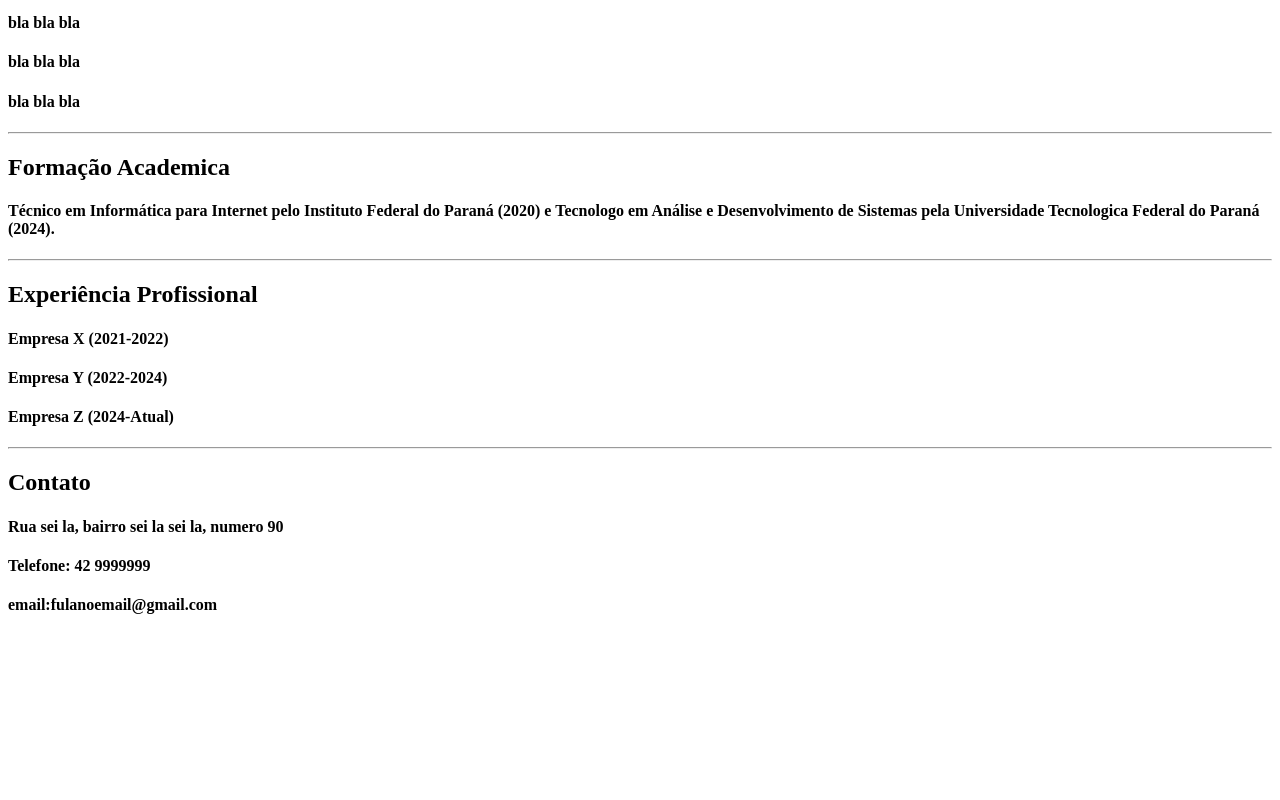
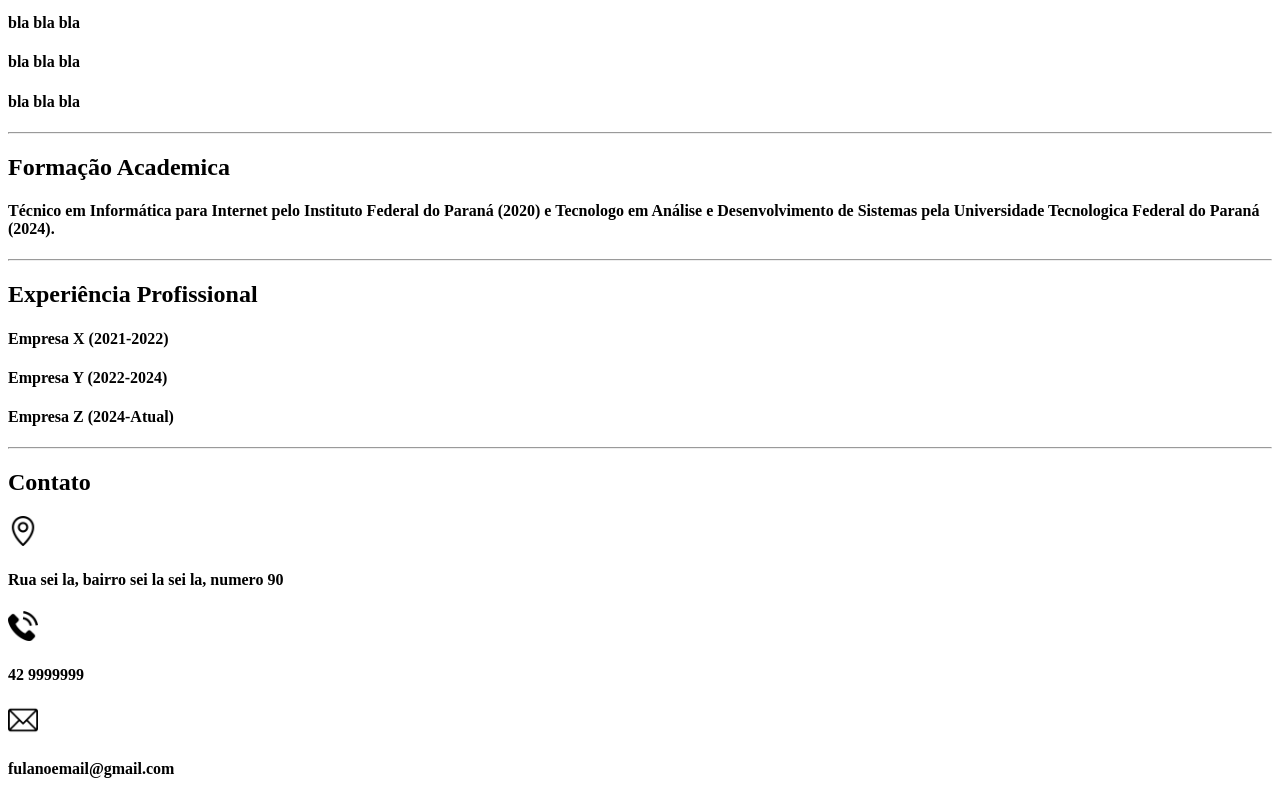
Before and after one commit to eloysepaes/curriculo_fulanotal, a plain HTML site: page index.html in a window 1280 px wide. Shown: the part 587-1387 px from the top of the page. Before the commit the page ends 1222 px from the top, so only its background shows below. Drawn offline with Linux system fonts and the light colour scheme.

Commit message:
terminei ihu

```diff
--- a/index.html
+++ b/index.html
@@ -31,9 +31,9 @@
         <h4>Empresa Z (2024-Atual)</h4>
         <hr>
         <h2>Contato</h2>
-        <h4>Rua sei la, bairro sei la sei la, numero 90</h4>
-        <h4>Telefone: 42 9999999</h4>
-        <h4>email:fulanoemail@gmail.com</h4>
+        <img src="./imagens/localizacao.png.png" alt="localizacao" height="30" width="30"><h4>Rua sei la, bairro sei la sei la, numero 90</h4>
+        <img src="./imagens/telefone.png" alt="telefone" height="30" width="30"><h4>42 9999999</h4>
+       <img src="./imagens/email.png" alt="email" height="30" width="30"> <h4>fulanoemail@gmail.com</h4>
     </body>
 
 
```
Also changed, not shown: imagens/email.png (added), imagens/localizacao.png.png (added), imagens/telefone.png (added).
